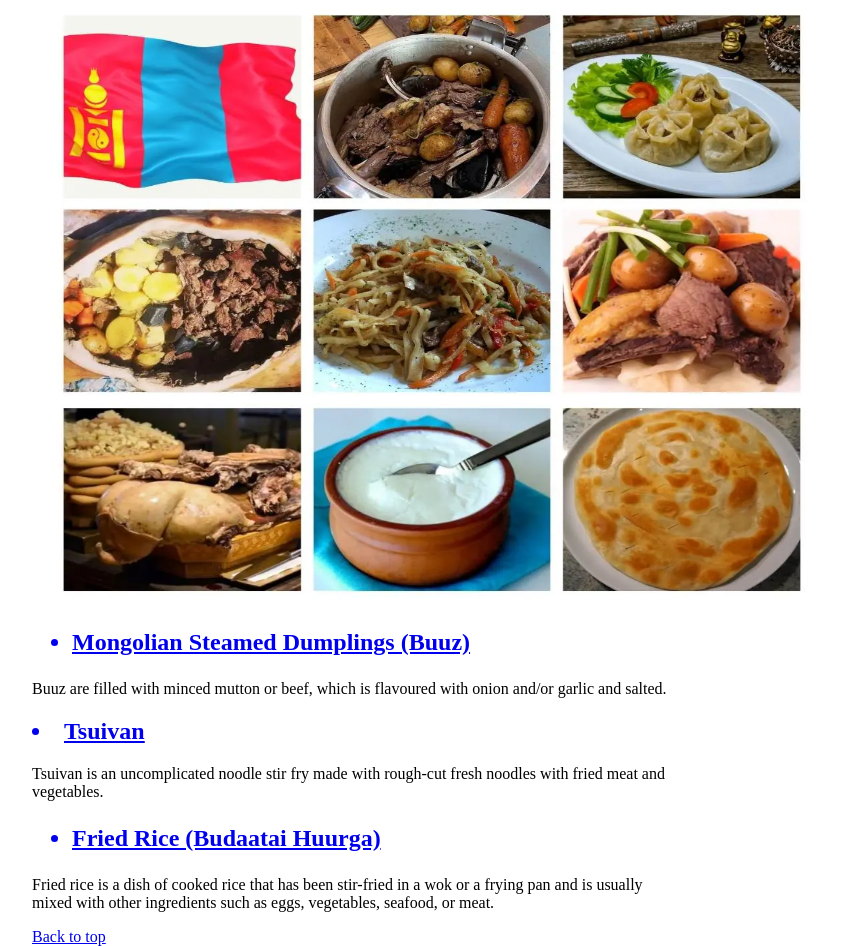
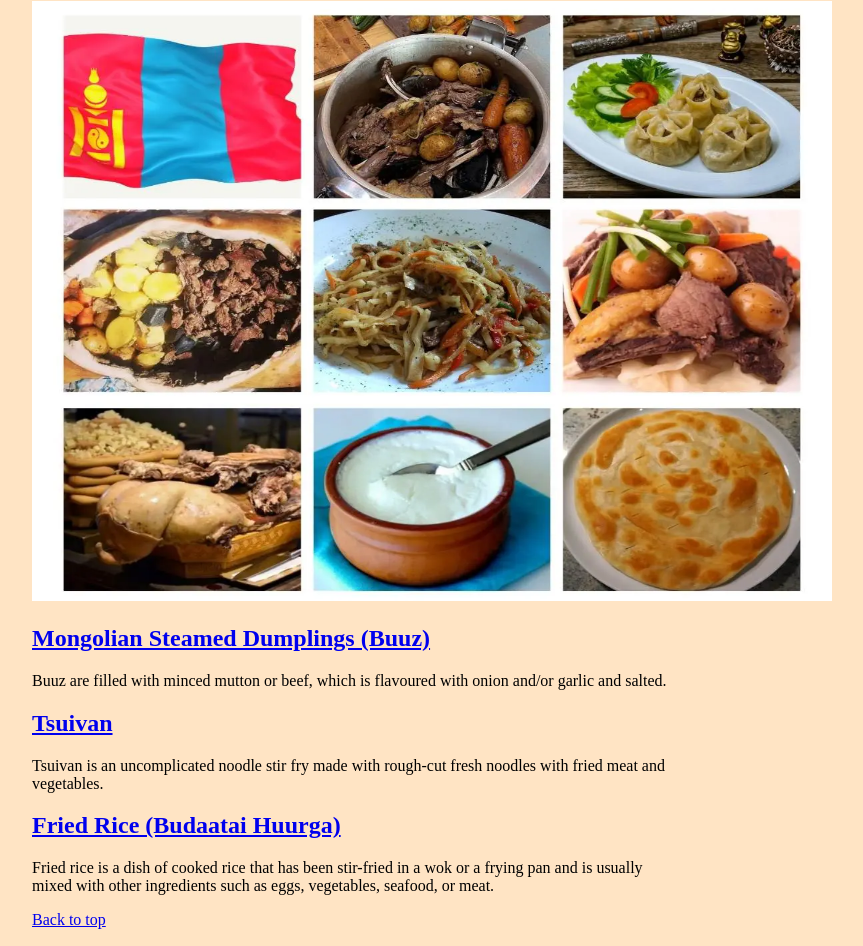
Before and after one commit to temka1007/odin-recipes, a plain HTML site: page index.html in a window 1280 px wide. Shown: the part 79-1025 px from the top of the page, without its empty margins (288-1151 px from the left). Drawn offline with Linux system fonts and the light colour scheme.

Commit message:
making a major updates

```diff
--- a/CSS/stylesheet.css
+++ b/CSS/stylesheet.css
@@ -1,4 +1,7 @@
+
+
 body {
     width: 50%;
     margin: auto;
+    background-color: bisque;
 }
--- a/index.html
+++ b/index.html
@@ -7,37 +7,13 @@
     </head>
     <body>
         <h1>Mongolian daily dishes</h1>
-        <img src="../odin-recipes/images/Top-30-Most-Popular-Foods-in-Mongolia.webp" alt="picture with lot of Mongolian food" width="800" height="600">
-    </body>
-    <body class="centerstage">
-        <h2>
-        <a href="./HTML/buuz.html">
-            <ul>
-                <li>Mongolian Steamed Dumplings (Buuz)</li>
-            </ul>
-        </a>
-        </h2>
-        <p>
-            Buuz are filled with minced mutton or beef, which is flavoured with onion and/or garlic and salted.
-        </p>
-        <h2>
-            <a href="./HTML/tsuival.html">
-                <u>
-                    <li>Tsuivan</li>
-                </u>
-            </a>
-        </H2>
-        <p>Tsuivan is an uncomplicated noodle stir fry made with rough-cut fresh noodles with fried meat and vegetables.</p>
-        <h2>
-            <a href="./HTML/friedrice.html">
-                <ul>
-                    <li>
-                        Fried Rice (Budaatai Huurga)
-                    </li>
-                </ul>
-            </a>
-        </h2>
-        <p>Fried rice is a dish of cooked rice that has been stir-fried in a wok or a frying pan and is usually mixed with other ingredients such as eggs, vegetables, seafood, or meat. </p>
+        <img src="./images/Top-30-Most-Popular-Foods-in-Mongolia.webp" alt="picture with lot of Mongolian food" width="800" height="600">
+        <h2 class="recipe-one"><a href="./HTML/buuz.html">Mongolian Steamed Dumplings (Buuz)</a></h2>
+            <p>Buuz are filled with minced mutton or beef, which is flavoured with onion and/or garlic and salted.</p>
+        <h2 class="recipe-two"><a href="/HTML/tsuivan.html">Tsuivan</a></h2>
+            <p>Tsuivan is an uncomplicated noodle stir fry made with rough-cut fresh noodles with fried meat and vegetables.</p>
+        <h2 class="recipe-three"><a href="./HTML/friedrice.html">Fried Rice (Budaatai Huurga)</a></h2>
+            <p>Fried rice is a dish of cooked rice that has been stir-fried in a wok or a frying pan and is usually mixed with other ingredients such as eggs, vegetables, seafood, or meat. </p>
         <a href="./index.html">Back to top</a>
     </body>
 </html>
```
Also changed, not shown: HTML/tsuivan.html (line endings or trailing spaces).
